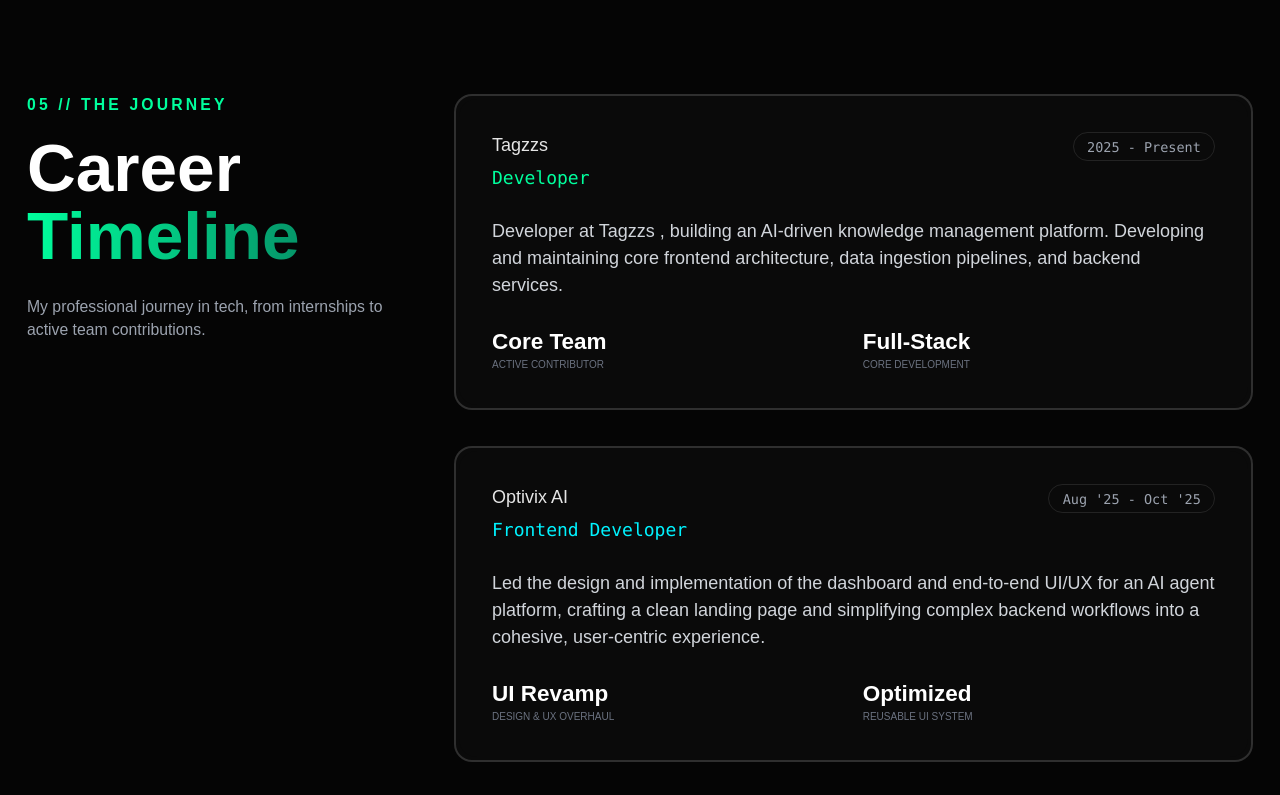
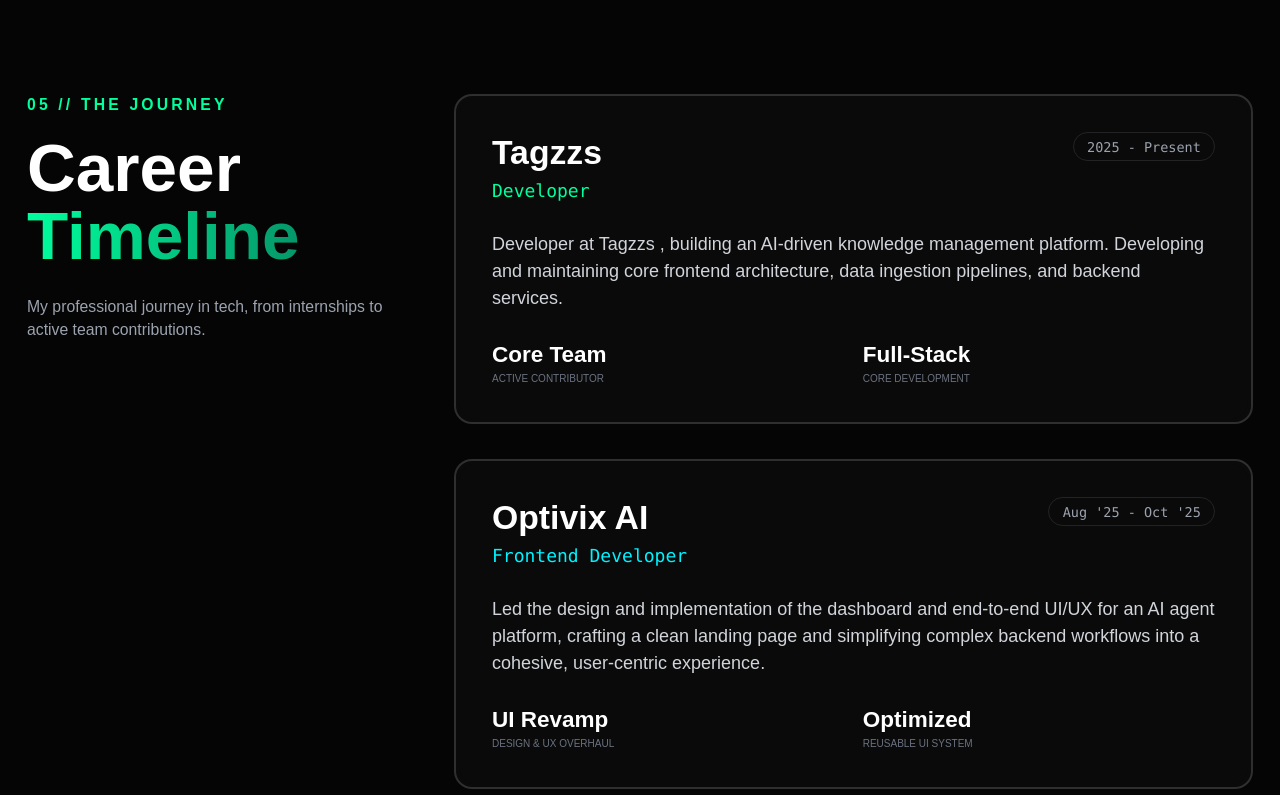
Before and after one commit to utpal16raj09/folio, a plain HTML site: page index.html in a window 1280 px wide. Shown: the part 4360-5155 px from the top of the page. Drawn offline with nearby package versions, Linux system fonts and the light colour scheme; a web font is replaced by a local one.

Commit message:
Update index.html

```diff
--- a/index.html
+++ b/index.html
@@ -877,16 +877,17 @@
                             <div
                                 class="relative z-10 flex flex-col md:flex-row justify-between items-start gap-3 md:gap-4">
                                 <div>
-                                   <h3 className="text-xl md:text-3xl font-bold text-white">
+                                   <h3 class="text-xl md:text-3xl font-bold text-white">
   <a
     href="https://tagzzs.com"
     target="_blank"
     rel="noopener noreferrer"
-    className="hover:underline"
+    class="hover:underline"
   >
-   Tagzzs
+    Tagzzs
   </a>
 </h3>
+
 
                                     <p class="text-neon-green font-mono mt-1 text-sm md:text-base">Developer</p>
                                 </div>
@@ -923,16 +924,17 @@
                             <div
                                 class="relative z-10 flex flex-col md:flex-row justify-between items-start gap-3 md:gap-4">
                                 <div>
-                                  <h3 className="text-xl md:text-3xl font-bold text-white">
+                         <h3 class="text-xl md:text-3xl font-bold text-white">
   <a
     href="https://optivix.ai"
     target="_blank"
     rel="noopener noreferrer"
-    className="hover:underline"
+    class="hover:underline"
   >
     Optivix AI
   </a>
 </h3>
+
 
                                     <p class="text-neon-cyan font-mono mt-1 text-sm md:text-base">Frontend Developer
                                     </p>
```
